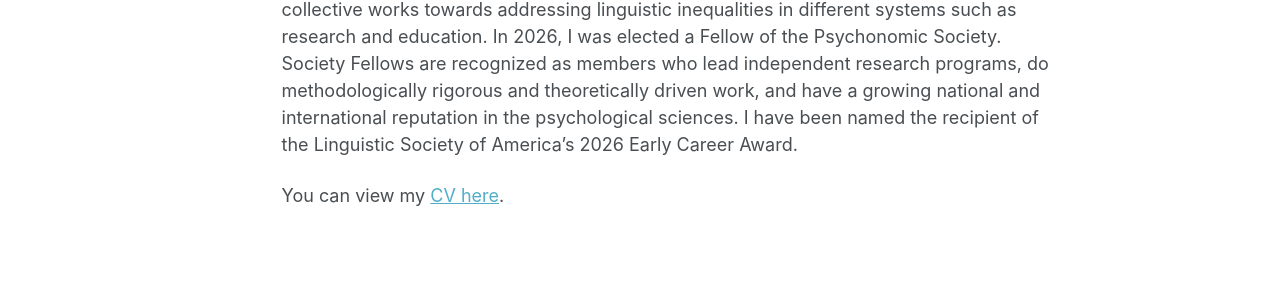
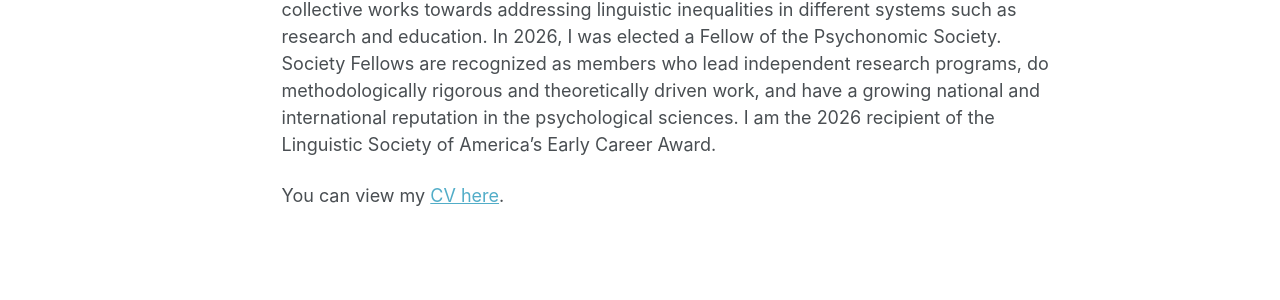
Before and after one commit to ethankutlu/ethankutlu.github.io, a Jekyll site: the page built from _pages/about.md, in a window 1280 px wide and 1397 px high. Shown: the part 821-1121 px from the top of the window. Built offline with Jekyll 4.4.1, drawn with Linux system fonts in a browser that asks for light colours; some web fonts are replaced; a script that is not in the unit is left out; some of the changed text lies outside the part shown.

Commit message:
Revise award recognition wording in about page
Updated the wording for the Linguistic Society of America's Early Career Award.

```diff
--- a/_pages/about.md
+++ b/_pages/about.md
@@ -12,6 +12,6 @@ My work is grounded in the perceptual and social experiences of linguistically d
 
 I use a variety of methodologies such as eye tracking, electroencephalography, and network science tools to explore the crossroads of language, cognition, and society. My work has been funded by different grant agencies such as the National Science Foundation and the National Institute of Health. I currently serve as an editorial board member for Scientific Reports and the Canadian Journal of Experimental Psycholinguistics and serve as an Associate Editor for Applied Psycholinguistics.
 
-In 2022, I co-founded the [ROLE Collective (Reframing our language experience)](https://www.rolecollective.org). This collective works towards addressing linguistic inequalities in different systems such as research and education. In 2026, I was elected a Fellow of the Psychonomic Society. Society Fellows are recognized as members who lead independent research programs, do methodologically rigorous and theoretically driven work, and have a growing national and international reputation in the psychological sciences. I have been named the recipient of the Linguistic Society of America’s 2026 Early Career Award.
+In 2022, I co-founded the [ROLE Collective (Reframing our language experience)](https://www.rolecollective.org). This collective works towards addressing linguistic inequalities in different systems such as research and education. In 2026, I was elected a Fellow of the Psychonomic Society. Society Fellows are recognized as members who lead independent research programs, do methodologically rigorous and theoretically driven work, and have a growing national and international reputation in the psychological sciences. I am the 2026 recipient of the Linguistic Society of America's Early Career Award.
 
 You can view my <a href="/assets/files/Kutlu_CV.pdf" target="_blank" rel="noopener">CV here</a>.
```
